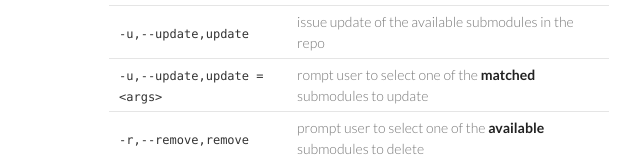
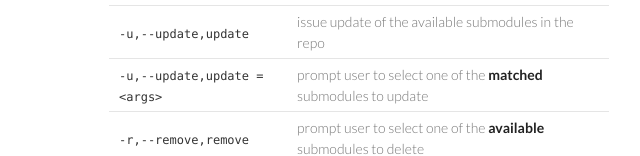
Before and after one commit to a14m/gitsubmodule, a plain HTML site: page index.html in a window 1280 px wide. Shown: the part 658-814 px from the top of the page, 461-1101 px from the left. Drawn offline with Linux system fonts and the light colour scheme.

Commit message:
Update index.html

```diff
--- a/index.html
+++ b/index.html
@@ -81,7 +81,7 @@
 </tr>
 <tr>
 <td><code>-u,--update,update =&lt;args&gt;</code></td>
-<td>rompt user to select one of the <strong>matched</strong> submodules to update</td>
+<td>prompt user to select one of the <strong>matched</strong> submodules to update</td>
 </tr>
 <tr>
 <td><code>-r,--remove,remove</code></td>
```
